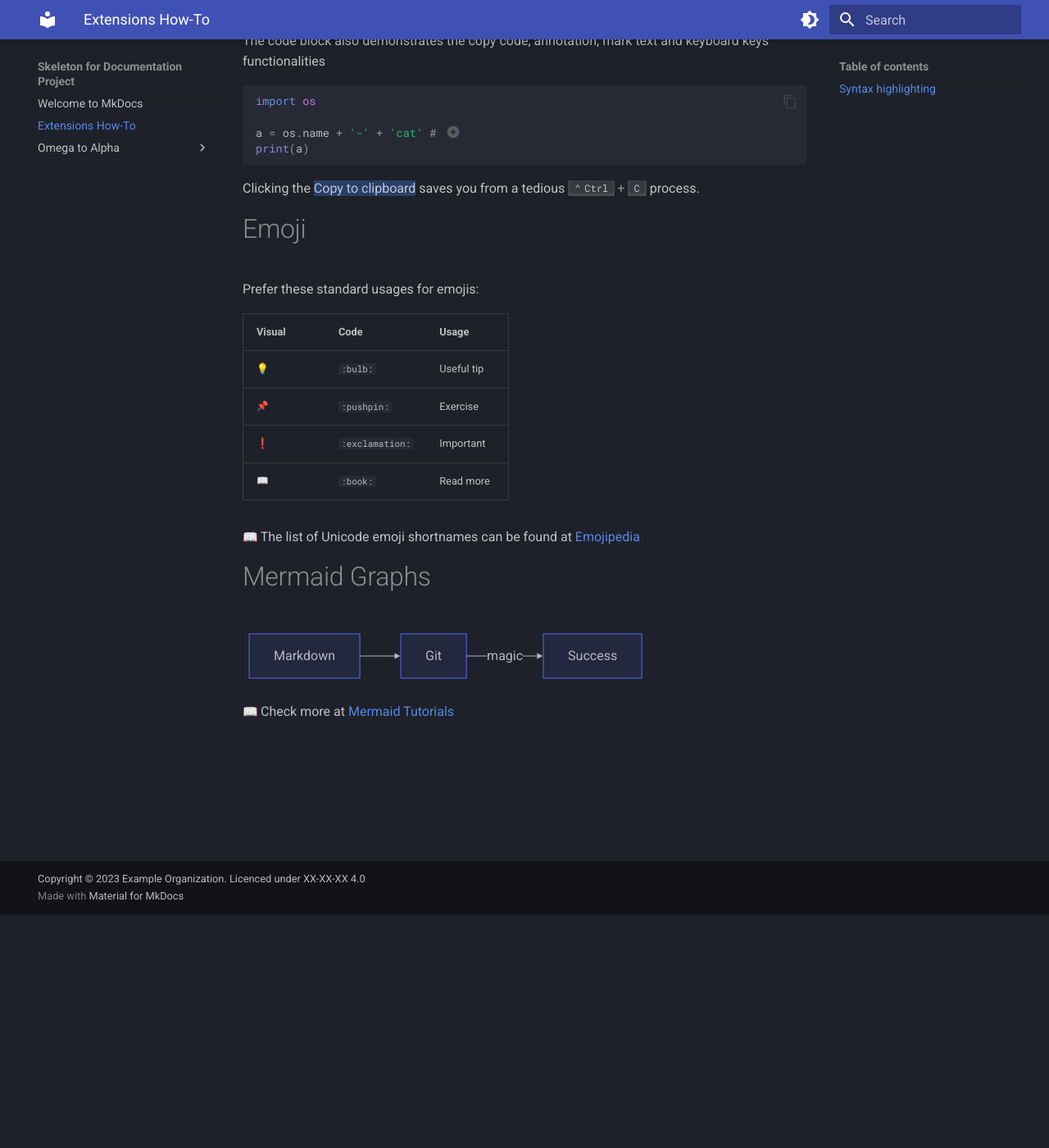
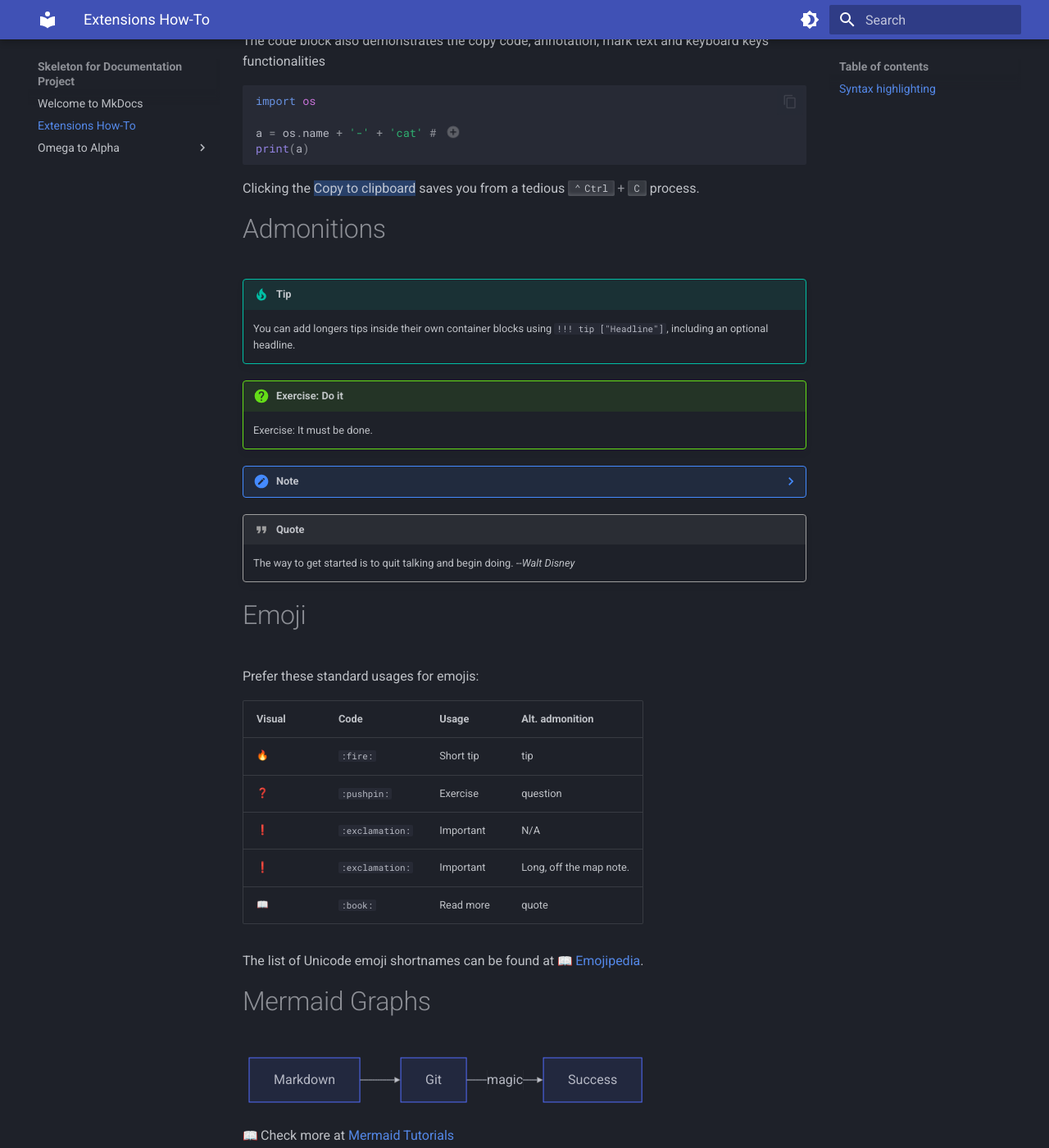
Before and after one commit to sourander/doc-skeleton, an MkDocs documentation site: the page built from docs/extensions.md, in a window 1280 px wide and 1400 px high, scrolled down 285 px. Shown: the whole window at 82% size. Built offline with MkDocs 1.6.1 and Material for MkDocs 9.7.7, drawn with Linux system fonts in a browser that asks for light colours; emoji names are drawn with the system emoji font.

Commit message:
Support for admonitions

```diff
--- a/docs/extensions.md
+++ b/docs/extensions.md
@@ -18,18 +18,33 @@ print(a)
 
 Clicking the ==Copy to clipboard== saves you from a tedious ++ctrl+c++ process.
 
+# Admonitions
+
+!!! tip
+    You can add longers tips inside their own container blocks using `!!! tip ["Headline"]`, including an optional headline.
+
+!!! question "Exercise: Do it"
+    Exercise: It must be done.
+
+??? note
+    You can add longers tips inside their own container blocks using `??? <admonition>`.
+
+!!! quote
+    The way to get started is to quit talking and begin doing. *--Walt Disney*
+
 # Emoji
 
 Prefer these standard usages for emojis:
 
-| Visual        | Code            | Usage      |
-|---------------|-----------------|------------|
-| :bulb:        | `:bulb:`        | Useful tip |
-| :pushpin:     | `:pushpin:`     | Exercise   |
-| :exclamation: | `:exclamation:` | Important  |
-| :book:        | `:book:`        | Read more  |
+| Visual        | Code            | Usage         | Alt. admonition         |
+|---------------|-----------------|---------------| ----------------------- |
+| :fire:        | `:fire:`        | Short tip     | tip                     |
+| :question:    | `:pushpin:`     | Exercise      | question                |
+| :exclamation: | `:exclamation:` | Important     | N/A                     |
+| :exclamation: | `:exclamation:` | Important     | Long, off the map note. |
+| :book:        | `:book:`        | Read more     | quote                   |
 
-:book: The list of Unicode emoji shortnames can be found at [Emojipedia](https://emojipedia.org/twitter/)
+ The list of Unicode emoji shortnames can be found at :book: [Emojipedia](https://emojipedia.org/twitter/).
 
 # Mermaid Graphs
 
--- a/mkdocs.yml
+++ b/mkdocs.yml
@@ -42,6 +42,9 @@ markdown_extensions:
   - pymdownx.keys
   # Mark text by wrapping it between dual pairs of = symbols
   - pymdownx.mark
+  # Admonition call-outs such as "!!! note", and support for making call-outs collapsible
+  - admonition
+  - pymdownx.details
 
 plugins:
   # Navigation page ordering
```
Also changed, not shown: 1 other file.
